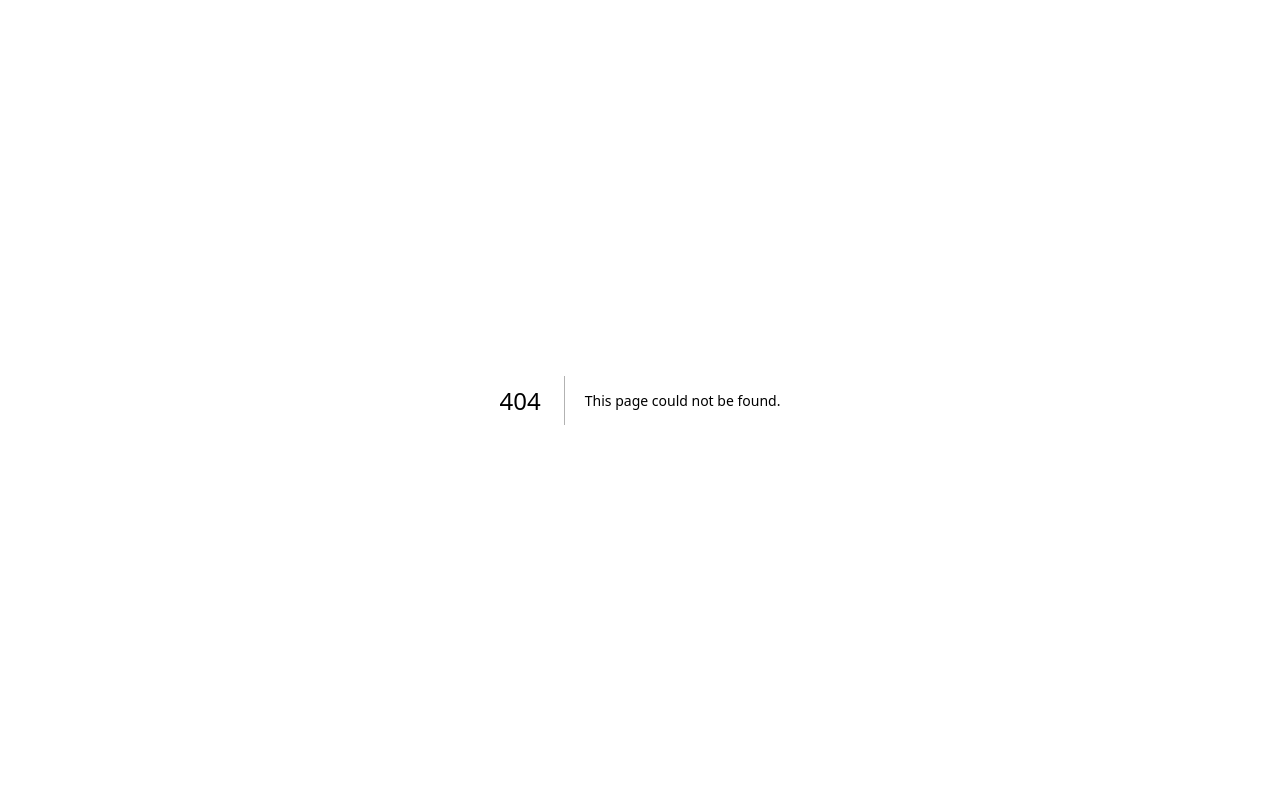
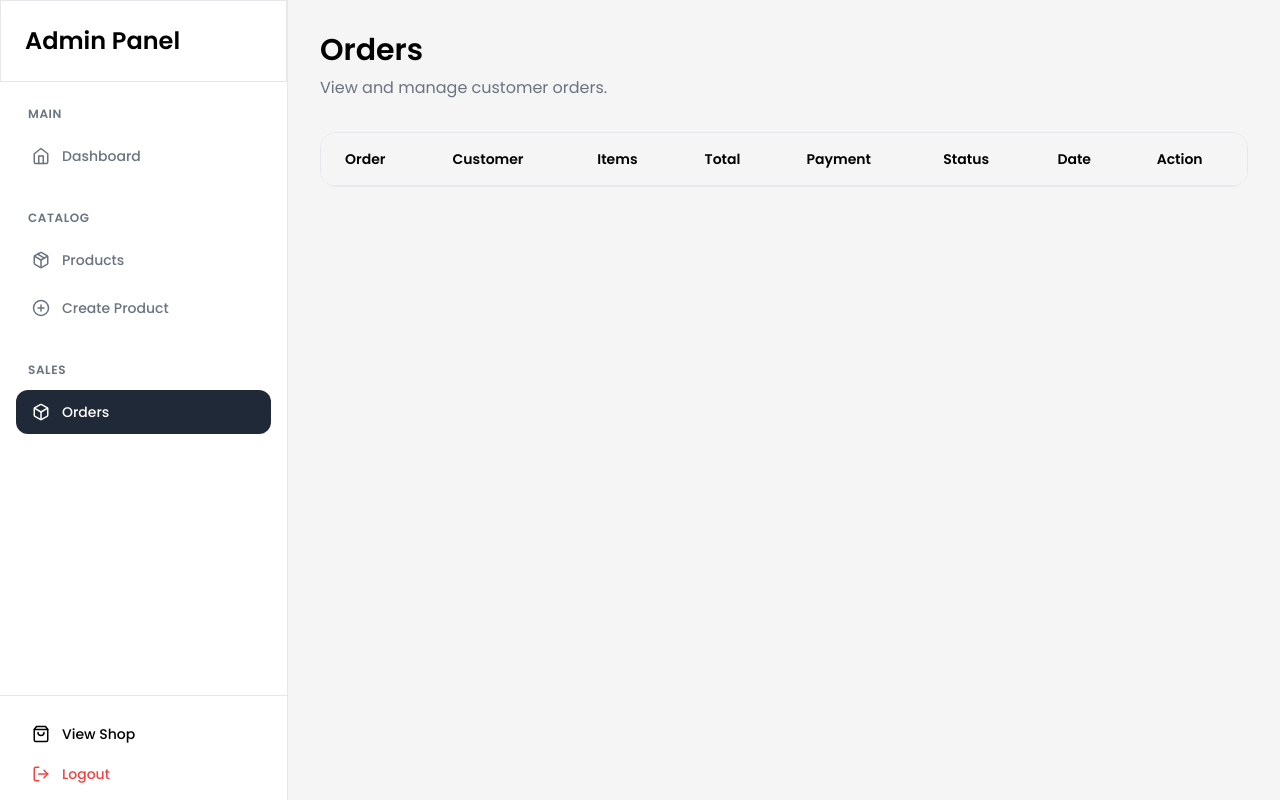
Before and after one commit to jkidera14/fashion-ecomm, a Next.js app: page /admin/orders in a window 1280 px wide. Before the commit this address had no page. Built offline with nearby package versions, Linux system fonts and the light colour scheme.

Commit message:
Admin Dashboard UI Design Orders Page

```diff
--- /dev/null
+++ b/src/app/admin/orders/page.tsx
@@ -0,0 +1,93 @@
+
+
+const orders = [
+    {
+        id: "#1001",
+        customer: "John Doe",
+        total: 149.99,
+        items: 3,
+        payment: "Paid",
+        status: "Delivered",
+        date: "Jul 17, 2026",
+    },
+    {
+        id: "#1002",
+        customer: "Jane Smith",
+        total: 84.5,
+        items: 2,
+        payment: "Paid",
+        status: "Processing",
+        date: "Jul 16, 2026",
+    },
+    {
+        id: "#1003",
+        customer: "Michael Johnson",
+        total: 219.99,
+        items: 5,
+        payment: "Pending",
+        status: "Pending",
+        date: "Jul 15, 2026",
+    },
+    {
+        id: "#1004",
+        customer: "Sarah Wilson",
+        total: 59.99,
+        items: 1,
+        payment: "Refunded",
+        status: "Cancelled",
+        date: "Jul 14, 2026",
+    },
+];
+
+export default function OrdersPage() {
+    return (
+        <section>
+            {/* Header */}
+            <div>
+                <h2 className="text-3xl font-semibold">
+                    Orders
+                </h2>
+                <p className="mt-2 text-muted-foreground">
+                    View and manage customer orders.
+                </p>
+            </div>
+
+            {/* Table */}
+            <div className="mt-8 overflow-hidden rounded-2xl border border-border bg-background">
+                <div className="overflow-x-auto">
+                    <table className="min-w-full">
+
+                        <thead className="border-b border-border bg-surface">
+                            <tr>
+                                <th className="px-6 py-4 text-left text-sm font-semibold">
+                                    Order
+                                </th>
+                                <th className="px-6 py-4 text-left text-sm font-semibold">
+                                    Customer
+                                </th>
+                                <th className="px-6 py-4 text-left text-sm font-semibold">
+                                    Items
+                                </th>
+                                <th className="px-6 py-4 text-left text-sm font-semibold">
+                                    Total
+                                </th>
+                                <th className="px-6 py-4 text-left text-sm font-semibold">
+                                    Payment
+                                </th>
+                                <th className="px-6 py-4 text-left text-sm font-semibold">
+                                    Status
+                                </th>
+                                <th className="px-6 py-4 text-left text-sm font-semibold">
+                                    Date
+                                </th>
+                                <th className="px-6 py-4 text-left text-sm font-semibold">
+                                    Action
+                                </th>
+                            </tr>
+                        </thead>
+                    </table>
+                </div>
+            </div>
+        </section>
+    )
+}
--- a/src/app/admin/products/page.tsx
+++ b/src/app/admin/products/page.tsx
@@ -51,10 +51,10 @@ export default function ProductsPage() {
             <div className="flex flex-col justify-between gap-6 md:flex-row md:items-center">
                 <div>
                     <h2 className="text-3xl font-semibold">
-                        Add Product
+                        Products
                     </h2>
                     <p className="mt-2 text-muted-foreground">
-                        Create a new product for your store.
+                        View products on your store.
                     </p>
                 </div>
                 <Link href="/add-product">
```
